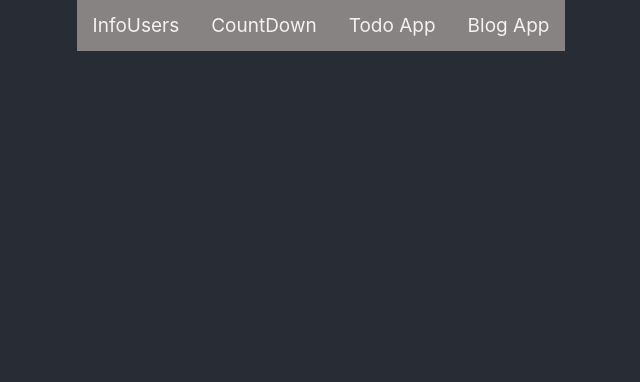
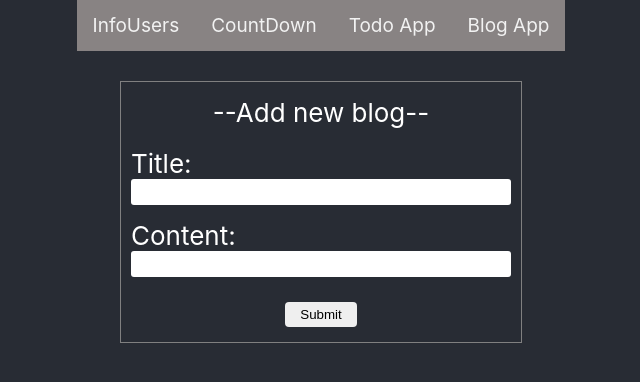
Before and after one commit to linhtiendev/React-Hook-Basic, a React (Create React App) app: page /add-new-blog in a window 1280 px wide. Shown: the top 382 px of the page, without its empty margins (319-959 px from the left). Built offline with nearby package versions, Linux system fonts and the light colour scheme.

Commit message:
controlled input forms

```diff
--- a/src/App.js
+++ b/src/App.js
@@ -5,6 +5,8 @@ import Todo from "./views/Todo";
 import Blog from "./views/Blog";
 import DetailBlog from "./views/DetailBlog";
 import InfoUser from "./views/InfoUser";
+import AddNewBlog from "./views/AddNewBlog";
+
 import { CountDown, NewCountDown } from "./views/CountDown";
 
 import {
@@ -117,6 +119,9 @@ const App = () => {
                         <Route path="/blog/:id">
                             <DetailBlog />
                         </Route>
+                        <Route path="/add-new-blog">
+                            <AddNewBlog />
+                        </Route>
                     </Switch>
                 </header>
             </div>
--- /dev/null
+++ b/src/views/AddNewBlog.js
@@ -0,0 +1,37 @@
+import "./AddNewBlog.scss";
+import { useState } from "react";
+
+const AddNewBlog = () => {
+    const [title, setTitle] = useState("");
+    const [content, setContent] = useState("");
+
+    const handleSubmitButton = () => {
+        console.log("click me: ", title, content);
+    };
+    return (
+        <div className="add-new-container">
+            <div className="text-add-new">--Add new blog--</div>
+            <div className="inputs-data">
+                <label>Title: </label>
+                <input
+                    type="text"
+                    value={title}
+                    // nhận data từ input -> set state title
+                    onChange={(event) => setTitle(event.target.value)}
+                />
+            </div>
+            <div className="inputs-data">
+                <label>Content: </label>
+                <input
+                    type="text"
+                    value={content}
+                    onChange={(event) => setContent(event.target.value)}
+                />
+            </div>
+            <button className="btn-submit" onClick={handleSubmitButton}>
+                Submit
+            </button>
+        </div>
+    );
+};
+export default AddNewBlog;
--- /dev/null
+++ b/src/views/AddNewBlog.scss
@@ -0,0 +1,27 @@
+.add-new-container {
+    margin: 30px auto;
+    width: 400px !important;
+    border: solid 1px gray;
+    .text-add-new {
+        margin: 15px 0;
+    }
+    .inputs-data {
+        text-align: left;
+        padding: 5px;
+        margin: 5px;
+        display: flex;
+        flex-direction: column;
+        input {
+            height: 24px;
+            border-radius: 3px;
+            border: none;
+        }
+    }
+    .btn-submit {
+        border-radius: 4px;
+        cursor: pointer;
+        border: none;
+        padding: 5px 15px;
+        margin: 15px;
+    }
+}
--- a/src/views/Blog.js
+++ b/src/views/Blog.js
@@ -1,6 +1,6 @@
 import { useEffect, useState } from "react";
 import axios from "axios";
-import { Link } from "react-router-dom";
+import { Link, useHistory } from "react-router-dom";
 
 import "./Blog.scss";
 
@@ -8,6 +8,8 @@ const Blog = () => {
     const [dataBlog, setDataBlog] = useState([]);
     const [isLoading, setIsLoading] = useState(true);
     const [isError, setIsError] = useState(false);
+
+    let history = useHistory();
 
     useEffect(() => {
         // fix lỗi nhận request
@@ -25,8 +27,6 @@ const Blog = () => {
                 let data = res && res.data ? res.data : [];
                 // lấy 10 data
                 newData = data.slice(0, 9);
-                console.log(newData);
-
                 setDataBlog(newData);
                 setIsLoading(false);
                 setIsError(false);
@@ -42,8 +42,21 @@ const Blog = () => {
         };
     }, []);
 
+    const handleAddNewBlog = () => {
+        history.push("/add-new-blog");
+    };
+
     return (
         <>
+            <div className="btn__container">
+                <button
+                    className="btn__add--new"
+                    type="button"
+                    onClick={() => handleAddNewBlog()}
+                >
+                    + Add new blog
+                </button>
+            </div>
             <div className="blog__container">
                 <div className="blog--content">
                     {isError === false &&
--- a/src/views/Blog.scss
+++ b/src/views/Blog.scss
@@ -1,3 +1,16 @@
+.btn__container {
+    margin-top: 20px;
+    .btn__add--new {
+        font-size: 15px;
+        font-weight: bold;
+        width: 140px;
+        height: 30px;
+        border-radius: 8px;
+        cursor: pointer;
+        border: none;
+    }
+}
+
 .blog__container {
     margin: 20px auto;
     .blog--content {
--- a/src/views/DetailBlog.js
+++ b/src/views/DetailBlog.js
@@ -27,8 +27,6 @@ const DetailBlog = () => {
                     }
                 );
                 let data = res && res.data ? res.data : [];
-                console.log(data);
-
                 setDataDetailBlog(data);
                 setIsLoading(false);
                 setIsError(false);
--- a/src/views/InfoUser.js
+++ b/src/views/InfoUser.js
@@ -1,5 +1,4 @@
 // #16
-import { useEffect, useState } from "react";
 import useFetch from "../customize/Fetch"; // cpn custom xử lí logic
 
 import "./InfoUser.scss";
```
